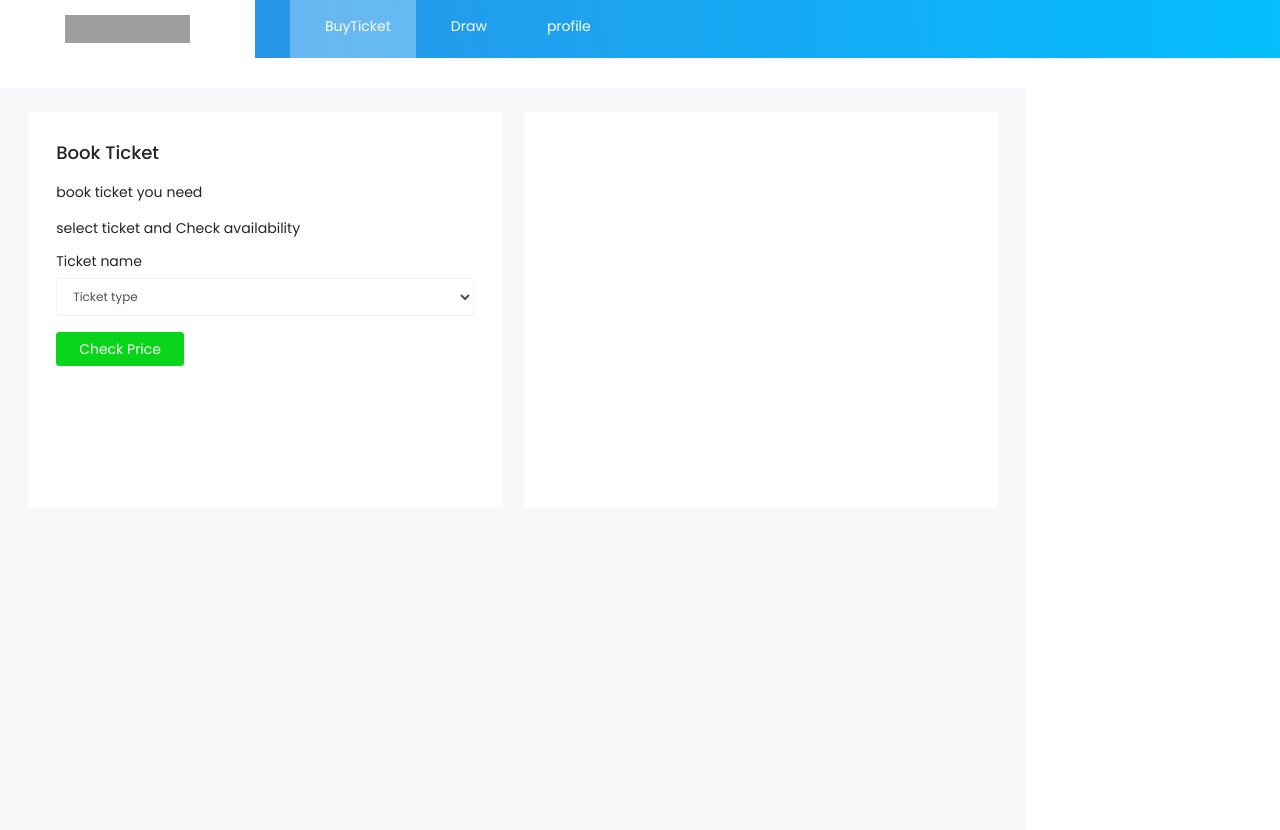
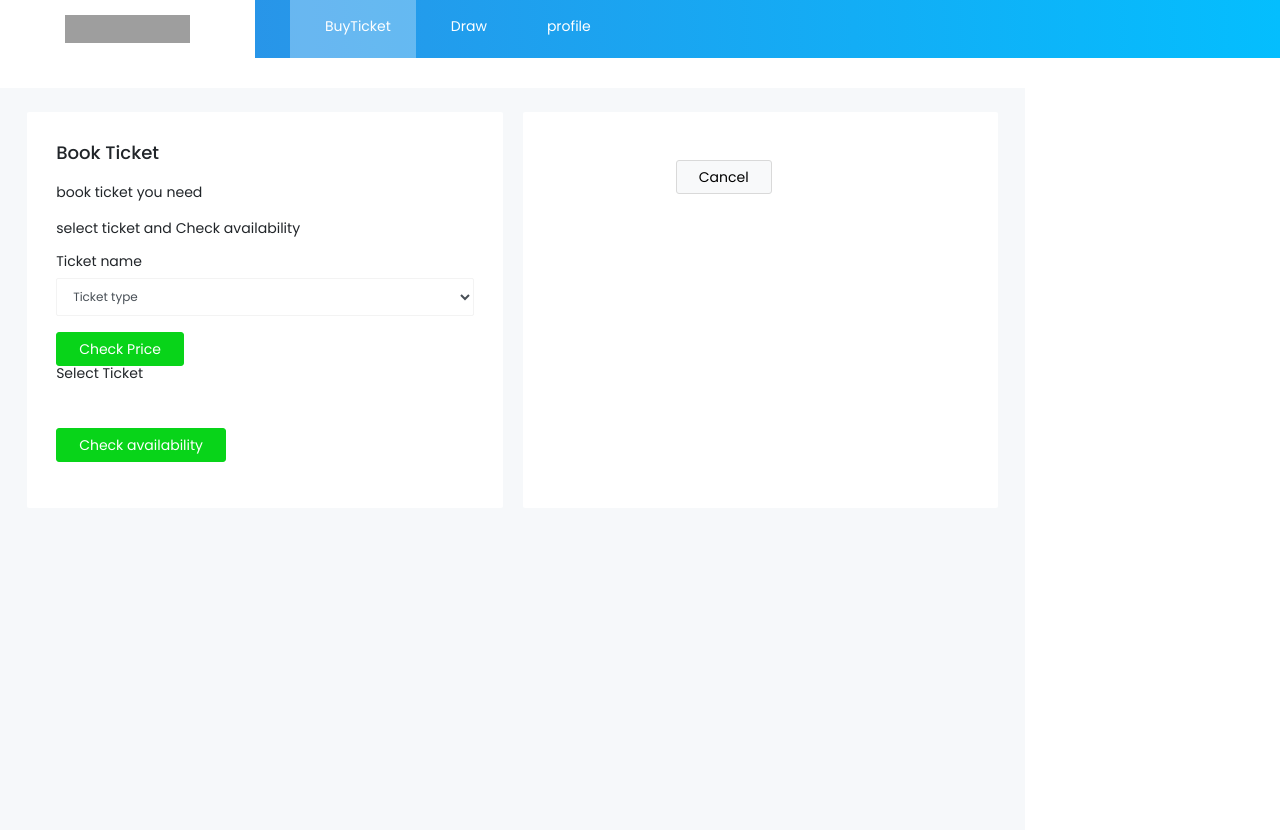
Before and after one commit to Anil-mn/Lottery, a PHP site: page /main.html in a window 1280 px wide. Run offline with PHP 8.4, Linux system fonts and the light colour scheme; grey boxes are pictures that could not be loaded.

Commit message:
book.php startred

```diff
--- a/login.html
+++ b/login.html
@@ -33,12 +33,12 @@
                 <form action='php/login.php' method="POST">
                   <div class="form-group">
                     <label for="exampleInputEmail1">Username</label>
-                    <input type="email" name="username" id='name'  class="form-control"  aria-describedby="emailHelp" placeholder="Username">
+                    <input type="email" required  name="username" id='name'  class="form-control"  aria-describedby="emailHelp" placeholder="Username">
                     <i class="mdi mdi-account"></i>
                   </div>
                   <div class="form-group">
                     <label for="exampleInputPassword1">Password</label>
-                    <input type="password" class="form-control" type="password" name="pass" id='pas' placeholder="Password">
+                    <input type="password" required class="form-control" type="password" name="pass" id='pas' placeholder="Password">
                     <i class="mdi mdi-eye"></i>
                   </div>
                   <div class="mt-5">
--- a/main.html
+++ b/main.html
@@ -9,9 +9,6 @@
 <body onload="load()">
     <link rel="stylesheet" type="text/css" href="css/style.css">
 </head>
-
-
-
             <nav class="navbar col-lg-12 col-12 p-0 fixed-top d-flex flex-row">
                     <div class="text-center navbar-brand-wrapper d-flex align-items-top justify-content-center">
                       <a class="navbar-brand brand-logo" href="index.html"><img src="images/logo.svg" alt="logo out"></a>
@@ -28,19 +25,15 @@
                         <li class="nav-item">
                           <a href="profile.html" class="nav-link"><i class="mdi mdi-calendar"></i>profile</a>
                         </li>
-
                       </ul>
-
                       <button class="navbar-toggler navbar-toggler-right d-lg-none align-self-center" type="button" data-toggle="offcanvas">
                         <span class="icon-menu"></span>
                       </button>
                     </div>
                   </nav>
-
     <br>
     <br>
     <div class="card-body"></div>
-
             <div class="main-panel">
                     <div class="content-wrapper">
                       <div class="row">
@@ -55,79 +48,69 @@
                         <p class="card-description">
                          select ticket and Check availability
                         </p>
-                        <form class="forms-sample" action="php/book.php" >
+                        <form class="forms-sample" action="php/book.php" method="Post">
                           <div class="form-group">
                             <label for="exampleInputEmail1">Ticket name</label>
                             <select id="ticket" name='name' class="form-control" aria-placeholder="ticket type">
-                                    <option>Ticket type</option>
-                                    <option >Monsoon Bumper</option>
-                                    <option  >pournami</option>
-                                    <option  >win win</option>
-                                    <option  >sthre shakthi</option>
-                                    <option  >Akshaya</option>
-                                    <option  >karunya</option>
+                                    <option  >Ticket type</option>
+                                    <option value="Monsoon Bumper" >Monsoon Bumper</option>
+                                    <option  value="pournami">pournami</option>
+                                    <option  value="win win">win win</option>
+                                    <option  value="sthre shakthi">sthre shakthi</option>
+                                    <option  value="Akshaya">Akshaya</option>
+                                    <option  value="karunya">karunya</option>
                                </select>
                           </div>
                           <button type="button" class="btn btn-success btn-fw" onclick="price()">Check Price</button>
-                          <div class="form-group" id='demo'>
+                          <div class="form-group" id='demo' >
                             <label for="exampleInputPassword1">Select Ticket</label>
                             <select id='num' name='number'  class="form-control" aria-placeholder="ticket type">
                                     <option>Ticket NUmber</option>
-                                    <option id="1" onclick="vai()">kc-112345</option>
-                                    <option id='2' onclick="vai()">kc-112346</option>
-                                    <option id='3' onclick="vai()">kc-112347</option>
-                                    <option onclick="vai()"> kc-112348</option>
+                                    <option value="kc-112345" onclick="vai()">kc-112345</option>
+                                    <option value="kc-112346" onclick="vai()">kc-112346</option>
+                                    <option value="kc-112347" onclick="vai()">kc-112347</option>
+                                    <option value="kc-112348" onclick="vai()"> kc-112348</option>
                                </select>
                                <button type="button" class="btn btn-success btn-fw" onclick="vai()">Check availability</button>
+                              </div>
+                           </div>
                           </div>
-
-
-                        </form>
-                      </div>
+                         </div>
+                       </div>
                     </div>
-                    </div>
-                    </div>
-                  </div>
                   <div class="col-md-6 grid-margin stretch-card">
                         <div class="card">
-                          <div class="card-body" id='bi'>
+                          <div class="card-body" >
                             <h4 class="card-title"></h4>
-
-                            <form class="forms-sample" action='php/book.php' me>
-                              <div class="form-group">
-
+                              <div class="form-group" id='bi'>
                                     <p class="text-info" id='Rupees'></p>
                               </div>
-                              <div class="form-group">
-
+                              <div class="form-group" id='bi'>
                                     <p class="text-primary" id='price'></p>
-
                               </div>
-                              <div class="form-group">
+                              <div class="form-group" id='bi'>
                                 <h3 ></h3>
                                 <p class="text-success" id='vai'></p>
                                 <p class="text-danger" id='vai2'></p>
                               </div>
                               <div class="form-group">
+                                    <p class="text-primary"  id='disp'></p>
+                                    <button id='btn' class="btn btn-success btn-fw" onclick="bu()">Buy</button>
+                                    <button type="submit" class="btn btn-light">Cancel</button>
+                                    </div>
+                                    <div class="form-group" >
+                                      <h3 ></h3>
+                                      <input type="number" required  name="username" id='ne'  class="form-control"  aria-describedby="emailHelp" placeholder="Username">
 
-                                    <p class="text-primary"  id='disp'></p>
-                                    <button type="button" id='btn' class="btn btn-success btn-fw" href='php/book.php'>Buy</button>
-                              <button class="btn btn-light">Cancel</button>
+                                    </div>
+                                  </div>
+
                             </form>
                           </div>
                         </div>
                       </div>
-      <br>
 
-       <br>
-       <br>
-
-       <br> <br>
-
-
-    </form>
-    <div>
-
+    <div></div>
     </div>
     </div>
 </body>
--- a/php/book.php
+++ b/php/book.php
@@ -4,10 +4,10 @@
 $name=$_POST['name'];
 $number=$_POST['number'];
 
-$query="INSERT INTO `user`(`username`, `password`) VALUES ('$username','$password')";
+// $query="INSERT INTO `user`(`username`, `password`) VALUES ('$username','$password')";
 
 
-$result=mysqli_query($con,$query);
-header('Location:../login.html');
+// $result=mysqli_query($con,$query);
+// header('Location:../login.html');
 
 ?>
--- a/php/conn.php
+++ b/php/conn.php
@@ -1,4 +1,5 @@
 <?php
+// Data Base Connection
 $con = mysqli_connect("localhost","root","","lottery");
 
 // Check connection
--- a/php/login.php
+++ b/php/login.php
@@ -1,5 +1,5 @@
 <?php
-require_once('conn.php');
+require_once('conn.php');// connection to local host
 SESSION_START();
 $username = $_POST["username"];
 $password = $_POST["pass"];
--- a/script.js
+++ b/script.js
@@ -1,8 +1,9 @@
 var test,test1,Rup,all
 function load(){
-     document.getElementById('demo').style.visibility='hidden';
+     document.getElementById('num').style.visibility='hidden';
      document.getElementById('bi').style.visibility='hidden';
      document.getElementById('btn').style.visibility='hidden';
+     document.getElementById('ne').style.visibility='hidden';
 
 }
 
@@ -53,7 +54,7 @@
         test.innerHTML ="<h3> cost of a ticket is  "+Rup+"rs </h3>";
         test1 = one("price");
         test1.innerHTML ="<h3>  winning Price of a ticket is  "+price+"rs </h3>";
-        document.getElementById('demo').style.visibility='Visible';
+        document.getElementById('num').style.visibility='Visible';
         document.getElementById('bi').style.visibility='Visible';
         document.getElementById('btn').style.visibility='hidden';
 
@@ -75,8 +76,8 @@
     }
 all=ltnum
 }
-function buy(){
-    alert('proceeding to payment')
+function bu(){
+    one('io').style.visibility='visible'
     test = one("disp");
        test.innerHTML ="<br><h3> you bought ticket number"+"  "+"  "+all+"  For rs   "+Rup+"  </h3>";
 
```
